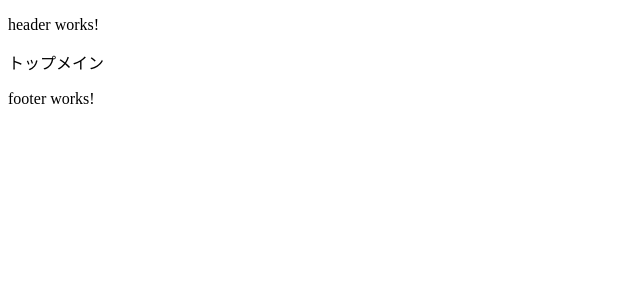
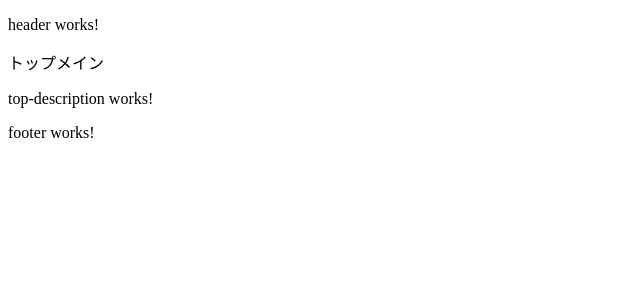
Before and after one commit to kyohei-nakafuji/programming, an Angular app: page / in a window 1280 px wide. Shown: the top 300 px of the page, without its empty margins (0-640 px from the left). Built offline with nearby package versions, Linux system fonts and the light colour scheme.

Commit message:
コンポーネント追加　トップサイト説明

```diff
--- a/src/app/app.component.html
+++ b/src/app/app.component.html
@@ -1,3 +1,4 @@
 <app-header></app-header>
 <app-top-main></app-top-main>
+<app-top-description></app-top-description>
 <app-footer></app-footer>
--- a/src/app/app.module.ts
+++ b/src/app/app.module.ts
@@ -7,13 +7,15 @@ import { AppComponent } from './app.component';
 import { TopMainComponent } from './top-main/top-main.component';
 import { HeaderComponent } from './header/header.component';
 import { FooterComponent } from './footer/footer.component';
+import { TopDescriptionComponent } from './top-description/top-description.component';
 
 @NgModule({
   declarations: [
     AppComponent,
     TopMainComponent,
     HeaderComponent,
-    FooterComponent
+    FooterComponent,
+    TopDescriptionComponent
   ],
   imports: [
     BrowserModule,
--- /dev/null
+++ b/src/app/top-description/top-description.component.html
@@ -0,0 +1,3 @@
+<p>
+  top-description works!
+</p>
--- /dev/null
+++ b/src/app/top-description/top-description.component.ts
@@ -0,0 +1,15 @@
+import { Component, OnInit } from '@angular/core';
+
+@Component({
+  selector: 'app-top-description',
+  templateUrl: './top-description.component.html',
+  styleUrls: ['./top-description.component.scss']
+})
+export class TopDescriptionComponent implements OnInit {
+
+  constructor() { }
+
+  ngOnInit() {
+  }
+
+}
```
Also changed, not shown: src/app/top-description/top-description.component.scss (added), 1 other file (tests, documents, lock files or other folders).
